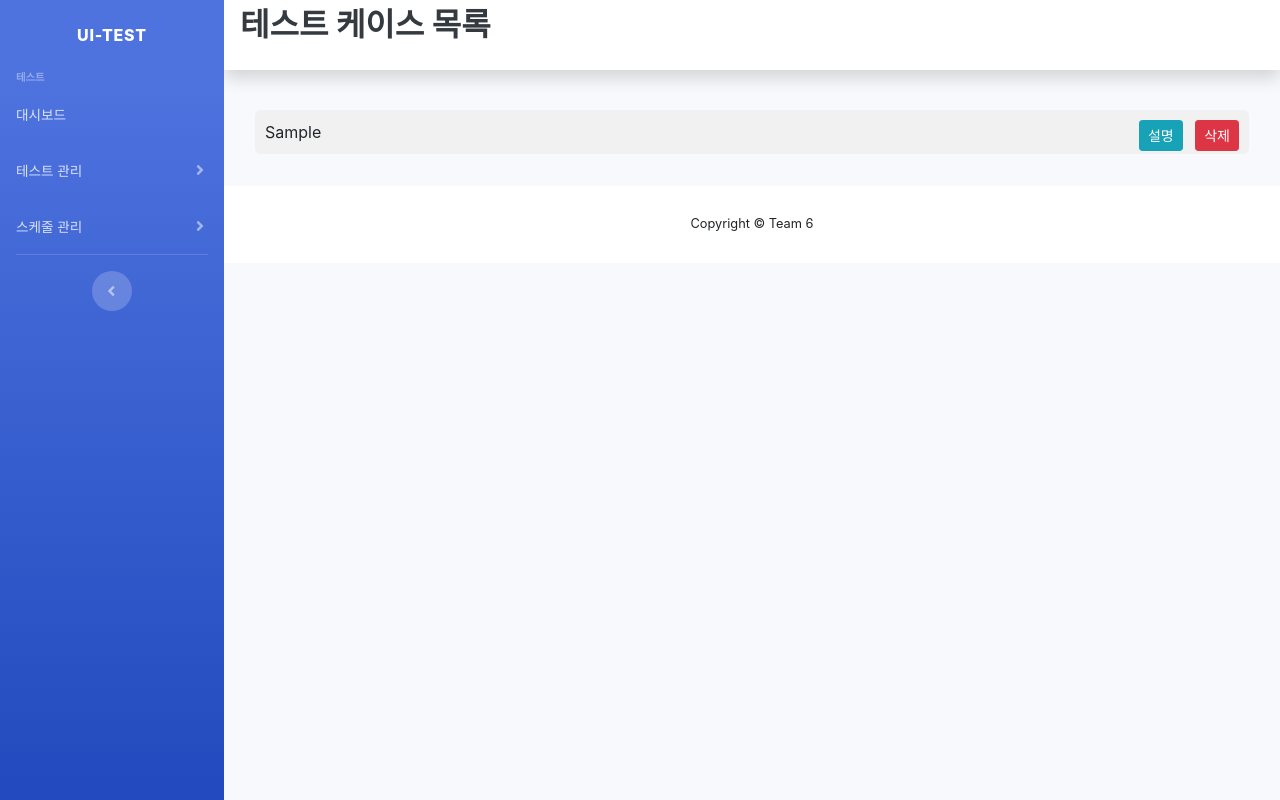
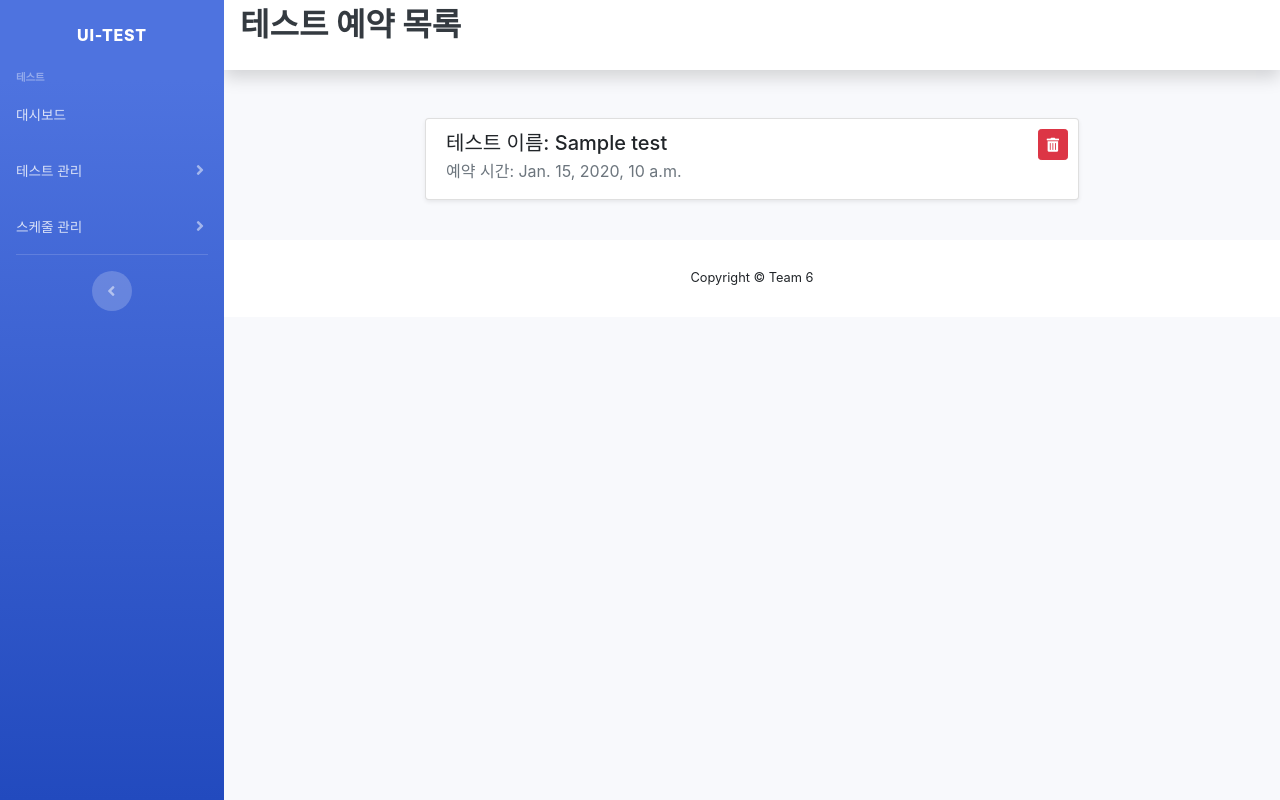
Before and after one commit to CBNU-Tester/Test_File, a Django app: template testweb/testsel/templates/scheduleList.html in a window 1280 px wide. Run offline with Django 4.2, Linux system fonts and the light colour scheme; the template is opened without the code that fills it: most values are stand-ins (such as "Sample title", 1, 10 or a date in 2020); some libraries are stand-ins or nearby versions.

Commit message:
add : 스케줄 목록

```diff
--- a/testweb/testsel/apps.py
+++ b/testweb/testsel/apps.py
@@ -9,5 +9,5 @@ class TestselConfig(AppConfig):
         from .tasks import start_scheduler
         if not hasattr(start_scheduler, "_initialized"):
             start_scheduler._initialized = True
-            print("고쳐진거지? 작동하나?")
+            print("스케줄러 시작")
             start_scheduler()
--- a/testweb/testsel/templates/base.html
+++ b/testweb/testsel/templates/base.html
@@ -80,7 +80,7 @@
                     data-parent="#accordionSidebar">
                     <div class="bg-white py-2 collapse-inner rounded">
                         <a class="collapse-item" href="{% url 'schedule_view' %}">스케줄 생성</a>
-                        <a class="collapse-item" href="{% url 'schedule_list_view'}">스케줄 목록</a>
+                        <a class="collapse-item" href="{% url 'schedule_list_view' %}">스케줄 목록</a>
                     </div>
                 </div>
             </li>
--- a/testweb/testsel/templates/scheduleList.html
+++ b/testweb/testsel/templates/scheduleList.html
@@ -50,22 +50,31 @@
 {% endblock %}
 
 {% block topbar %}
-<h2>테스트 케이스 목록</h2>
+<h2>테스트 예약 목록</h2>
 {% endblock %}
 
 {% block content %}
-<div class="container-fluid p-3">
-    <ul class="test-case-list" id="test-case-list">
-        {% for test in tests %}
-            <li data-test-pid="{{ test.0 }}" data-test-description="{{ test.2 }}">
-                <span>{{ test.1 }}</span>
-                <div class="btn-container">
-                    <button class="btn btn-info btn-sm mr-2 view-description-btn">설명</button>
-                    <button class="btn btn-danger btn-sm delete-btn">삭제</button>
-                </div>
-            </li>
-        {% endfor %}
-    </ul>
+
+<div class="container-fluid py-4">
+    <div class="row justify-content-center">
+        <div class="col-lg-8">
+            <ul class="list-group" id="test-case-list">
+                {% for test in schedules %}
+                    <li class="list-group-item d-flex justify-content-between align-items-center mb-3 shadow-sm" data-schedule-pid={{test.ts_num}}>
+                        <div>
+                            <h5 class="mb-1">테스트 이름: {{ test.test_name }}</h5>
+                            <p class="mb-1 text-muted">예약 시간: {{ test.ts_time }}</p>
+                        </div>
+                        <div class="btn-container">
+                            <button class="btn btn-danger btn-sm delete-btn" title="삭제">
+                                <i class="fas fa-trash-alt"></i>
+                            </button>
+                        </div>
+                    </li>
+                {% endfor %}
+            </ul>
+        </div>
+    </div>
 </div>
 
 <!-- 설명 modal -->
@@ -107,15 +116,15 @@
         $('.delete-btn').click(function(e) {
             e.stopPropagation();  // 클릭 이벤트 전파 중단
             var liElement = $(this).closest('li');
-            var testPID = liElement.data('test-pid');
+            var scheduleNum = liElement.data('schedule-pid');
 
             if (confirm('이 테스트 케이스를 삭제하시겠습니까?')) {
                 $.ajax({
-                    url: "{% url 'process_list_view' %}",  // 동일 뷰에서 처리
+                    url: "{% url 'schedule_list_view' %}",  // 동일 뷰에서 처리
                     type: 'POST',
                     data: {
                         'action' : 'delete',
-                        'tc_pid': testPID,
+                        'ts_num': scheduleNum,
                         'csrfmiddlewaretoken': '{{ csrf_token }}'
                     },
                     success: function(response) {
@@ -131,36 +140,6 @@
                 });
             }
         });
-
-        // 설명 버튼 클릭 처리s
-        $('.view-description-btn').click(function(e) {
-            e.stopPropagation();  // 클릭 이벤트 전파 중단
-            var liElement = $(this).closest('li');
-            var testPID = liElement.data('test-pid');
-;
-            $.ajax({
-                url: "{% url 'process_list_view' %}",
-                type: 'POST',
-                data: {
-                    'action' : 'description',
-                    'tc_pid': testPID,
-                    'csrfmiddlewaretoken': '{{ csrf_token }}'
-                },
-                success: function(response) {
-                    if (response.success) {
-                        console.log(response.description);
-                        $('#test-description-text').text(response.description);
-                        $('#viewTestDescriptionModal').modal('show');
-                    } else {
-                        alert('설명을 불러오는데 실패했습니다.');
-                    }
-                },
-
-            })
-            // 모달에 설명 설정
-            //$('#test-description-text').text(description);
-            //$('#viewTestDescriptionModal').modal('show');
-        });
     });
 </script>
 {% endblock %}
```
Also changed, not shown: testweb/testsel/views.py (+37 -0 lines).
